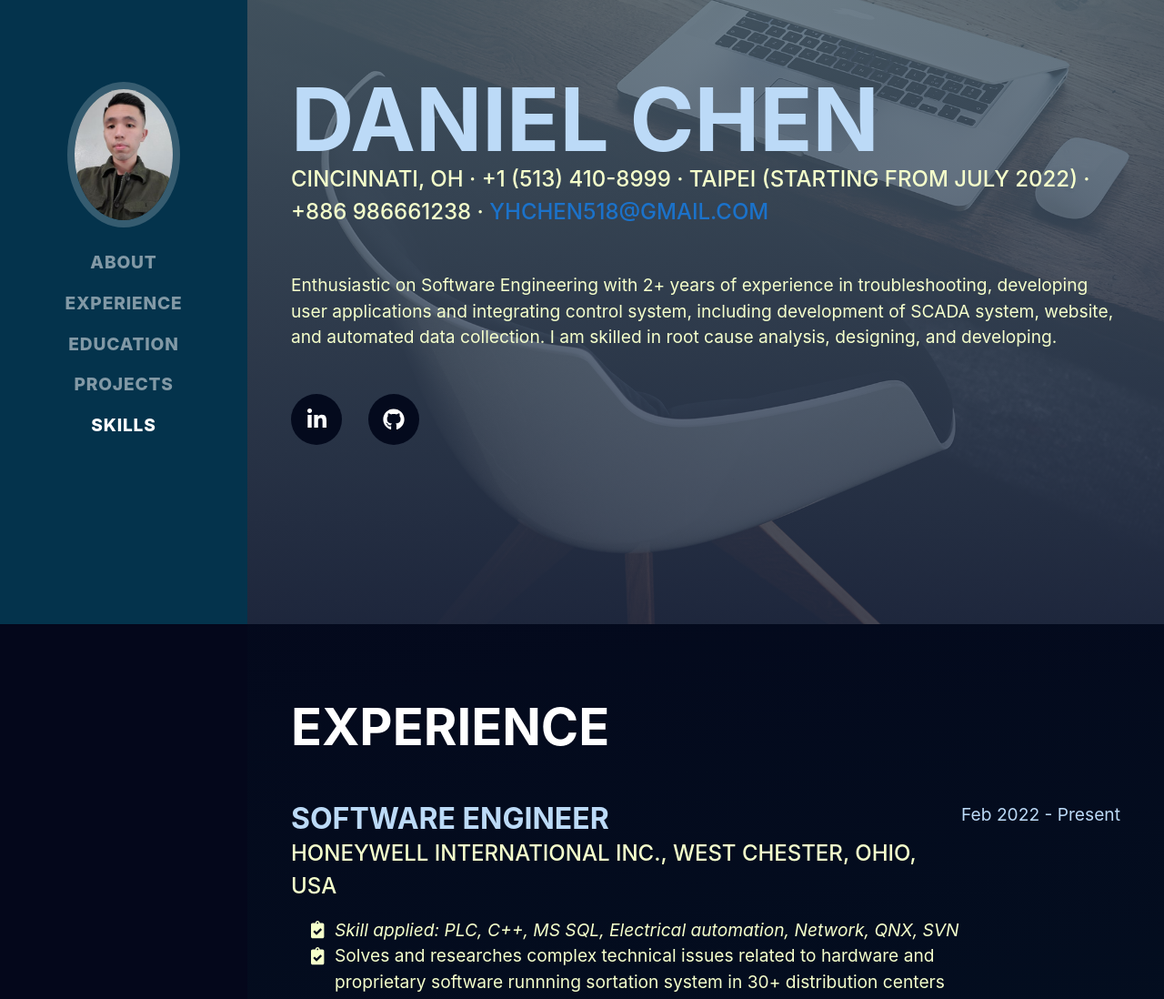
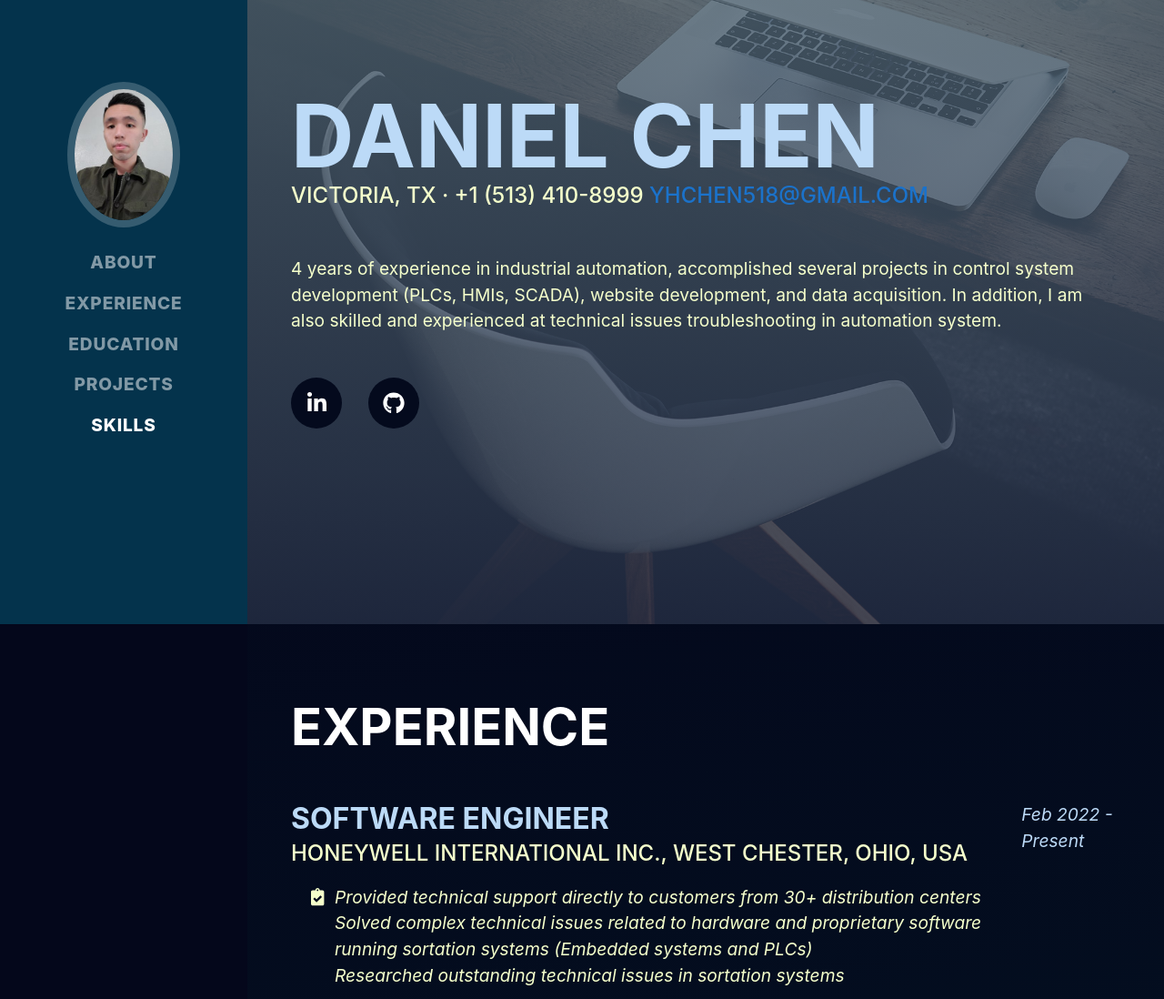
Before and after one commit to yhchen518/Portfolio, a plain HTML site: page index.html in a window 1280 px wide. Shown: the part 114-1212 px from the top of the page at 91% size. Drawn offline with nearby package versions, Linux system fonts and the light colour scheme; a web font is replaced by a local one.

Commit message:
Update index.html

```diff
--- a/index.html
+++ b/index.html
@@ -43,10 +43,10 @@
                         <span class="text-primary">Chen</span>
                     </h1>
                     <div class="subheading mb-5">
-                       Cincinnati, OH · +1 (513) 410-8999 · Taipei (Starting from July 2022) · +886 986661238 ·
+                       Victoria, TX · +1 (513) 410-8999
                         <a href="mailto:yhchen518@gmail.com">yhchen518@gmail.com</a>
                     </div>
-                    <p class="lead mb-5">Enthusiastic on Software Engineering with 2+ years of experience in troubleshooting, developing user applications and integrating control system, including development of SCADA system, website, and automated data collection. I am skilled in root cause analysis, designing, and developing.</p>
+                    <p class="lead mb-5">4 years of experience in industrial automation, accomplished several projects in control system development (PLCs, HMIs, SCADA), website development, and data acquisition. In addition, I am also skilled and experienced at technical issues troubleshooting in automation system.</p>
                     <div class="social-icons">
                         <a class="social-icon" href="https://www.linkedin.com/in/danielchen8/"><i class="fab fa-linkedin-in"></i></a>
                         <a class="social-icon" href="https://github.com/yhchen518"><i class="fab fa-github"></i></a>
@@ -64,11 +64,15 @@
                             <ul class="fa-ul mb-0">
                                 <li>
                                     <span class="fa-li"><i class="fas fa-clipboard-check"></i></span><i>
-                                    Skill applied: PLC, C++, MS SQL, Electrical automation, Network, QNX, SVN</i>
+                                    Provided technical support directly to customers from 30+ distribution centers
                                 </li>
                                 <li>
                                     <span class="fa-li"><i class="fas fa-clipboard-check"></i></span>
-                                    Solves and researches complex technical issues related to hardware and proprietary software runnning sortation system in 30+ distribution centers
+                                    Solved complex technical issues related to hardware and proprietary software running sortation systems (Embedded systems and PLCs)
+                                </li>
+                                <li>
+                                    <span class="fa-li"><i class="fas fa-clipboard-check"></i></span>
+                                    Researched outstanding technical issues in sortation systems
                                 </li>
                             </ul>
                         </div>
```
